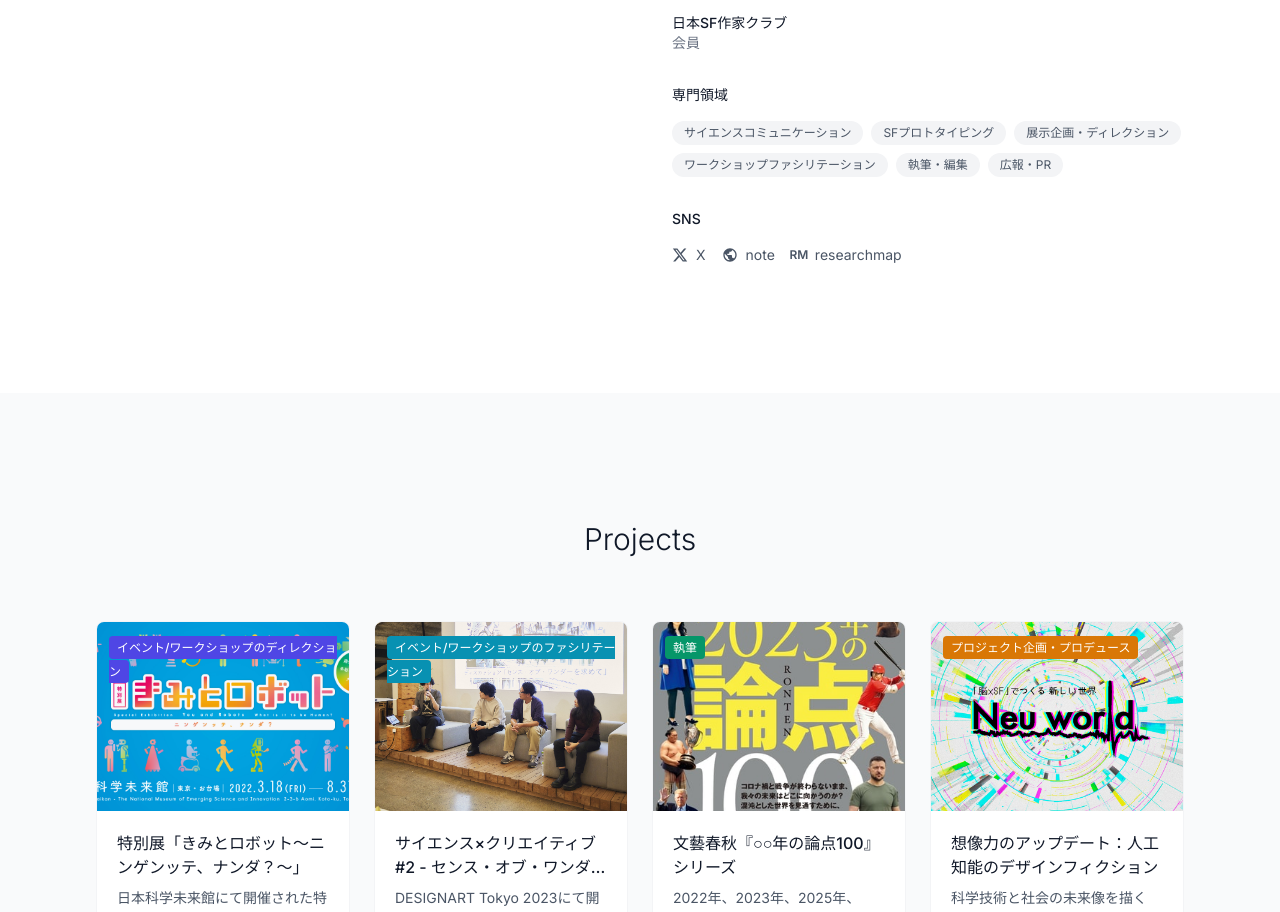
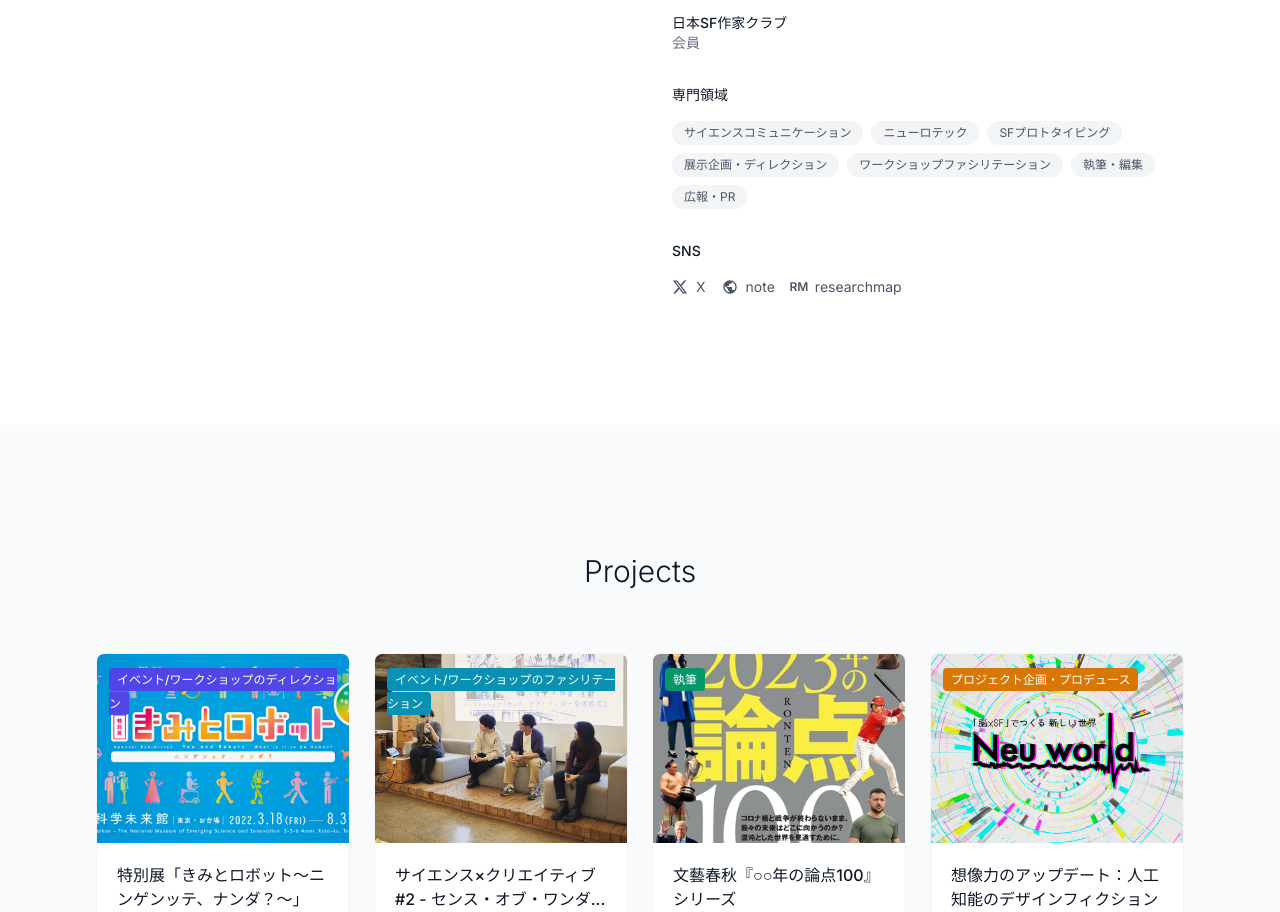
Before and after one commit to myt-ryu/Portfoliosite_myt, a React (Vite) app: page /#/ in a window 1280 px wide. Shown: the part 1741-2653 px from the top of the page. Built offline with nearby package versions, Linux system fonts and the light colour scheme.

Commit message:
update: add Neurotech to skills

```diff
--- a/src/data/profile.ts
+++ b/src/data/profile.ts
@@ -30,6 +30,7 @@ export const profile = {
   ],
   skills: [
     'サイエンスコミュニケーション',
+    'ニューロテック',
     'SFプロトタイピング',
     '展示企画・ディレクション',
     'ワークショップファシリテーション',
```
Also changed, not shown: 1 other file (tests, documents, lock files or other folders).
